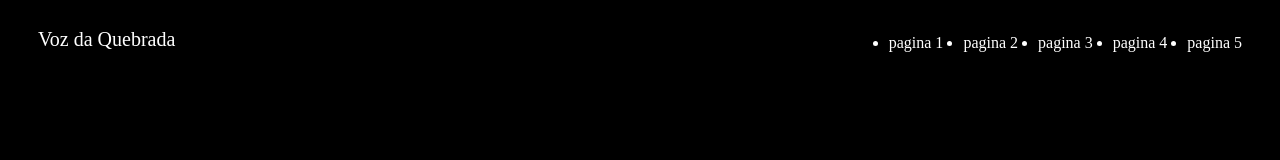
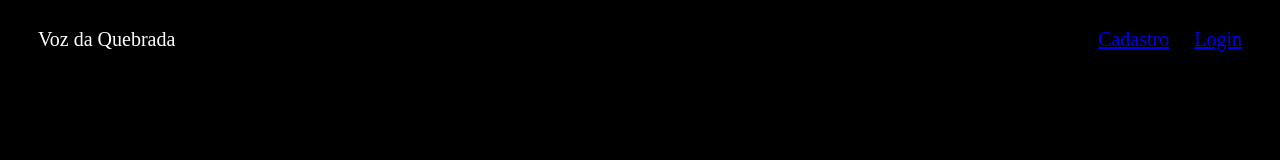
Before and after one commit to diass-gui/ProjetoIndividual_SPTECH, a plain HTML site: page site/index.html in a window 1280 px wide. Drawn offline with Linux system fonts and the light colour scheme.

Commit message:
Upload/Atualização das páginas e código do site

```diff
--- a/site/index.html
+++ b/site/index.html
@@ -14,11 +14,11 @@
 
         <div class="paginas">
             <ul>
-                <li>pagina 1</li>
-                <li>pagina 2</li>
-                <li>pagina 3</li>
+                <a href="/site/cadastro.html">Cadastro</a>
+                <a href="/site/login.html">Login</a>
+                <!-- <li>pagina 3</li>
                 <li>pagina 4</li>
-                <li>pagina 5</li>
+                <li>pagina 5</li> -->
             </ul>
         </div>
     </div>
--- /dev/null
+++ b/site/styles/cadastro.css
@@ -0,0 +1,3 @@
+body {
+    background-color: black;
+}
--- a/site/styles/index.css
+++ b/site/styles/index.css
@@ -11,11 +11,14 @@ body {
     margin-left: 30px;
     font-size: 20px;
 }
+.cabecalho .paginas {
+    display: flex;
+    font-size: 20px;
+}
 .cabecalho .paginas ul {
-    display: flex;
     flex-direction: row;
     margin-right: 20px;
 }
-.cabecalho .paginas li {
+.cabecalho .paginas a {
     margin: 10px;
 }
--- /dev/null
+++ b/site/styles/login.css
@@ -0,0 +1,3 @@
+body {
+    background-color: black;
+}
```
Also changed, not shown: site/cadastro.html (added, +12 -0 lines), site/login.html (added, +12 -0 lines).
